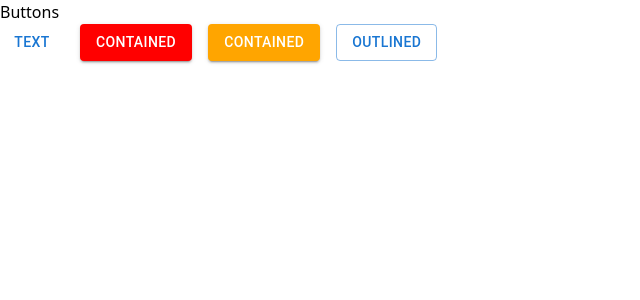
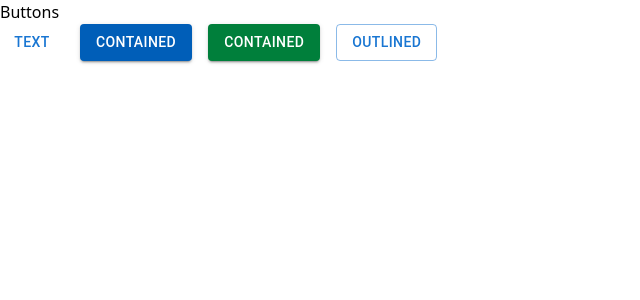
Before and after one commit to vasou20/mw-fe-boiler-plate, a React (Create React App) app: page / in a window 1280 px wide. Shown: the top 300 px of the page, without its empty margins (0-640 px from the left). Built offline with nearby package versions, Linux system fonts and the light colour scheme.

Commit message:
base config

```diff
--- a/src/index.css
+++ b/src/index.css
@@ -1,3 +1,6 @@
+
+@import url('https://fonts.googleapis.com/css2?family=Nunito:wght@400;500;600;700&display=swap');
+@import url('https://fonts.googleapis.com/css2?family=Raleway:wght@300;400;500;600;700;900&display=swap');
 @import "tailwindcss/base";
 @import "tailwindcss/components";
 @import "tailwindcss/utilities";
--- a/src/index.tsx
+++ b/src/index.tsx
@@ -11,6 +11,7 @@ const root = ReactDOM.createRoot(
 );
 root.render(
   <React.StrictMode>
+
     <StyledEngineProvider injectFirst>
       <App />
     </StyledEngineProvider>
--- a/src/styles/style.css
+++ b/src/styles/style.css
@@ -1,3 +1,7 @@
+@import url('https://fonts.googleapis.com/css2?family=Nunito:wght@400;500;600;700&display=swap');
+
+@import url('https://fonts.googleapis.com/css2?family=Raleway:wght@300;400;500;600;700;900&display=swap');
+
 /*
 ! tailwindcss v3.2.3 | MIT License | https://tailwindcss.com
 */
@@ -418,7 +422,7 @@ video {
   display: none;
 }
 
-*, ::before, ::after {
+*, ::before, ::after{
   --tw-border-spacing-x: 0;
   --tw-border-spacing-y: 0;
   --tw-translate-x: 0;
@@ -465,7 +469,7 @@ video {
   --tw-backdrop-sepia:  ;
 }
 
-::-webkit-backdrop {
+::-webkit-backdrop{
   --tw-border-spacing-x: 0;
   --tw-border-spacing-y: 0;
   --tw-translate-x: 0;
@@ -512,7 +516,7 @@ video {
   --tw-backdrop-sepia:  ;
 }
 
-::backdrop {
+::backdrop{
   --tw-border-spacing-x: 0;
   --tw-border-spacing-y: 0;
   --tw-translate-x: 0;
@@ -559,15 +563,30 @@ video {
   --tw-backdrop-sepia:  ;
 }
 
-.bg-primary {
+.bg-primary{
   background-color: var(--primary);
 }
 
-.bg-secondary {
+.bg-secondary{
   background-color: var(--secondary);
 }
 
+.text-red-800{
+  --tw-text-opacity: 1;
+  color: rgb(153 27 27 / var(--tw-text-opacity));
+}
+
 .theme-a{
-  --primary: red;
-  --secondary: orange;
+  --primary: #005eb8;
+  --primary-content: #ffffff;
+  --secondary: #007f3b;
+  --secondary-content: #ffffff;
+  --accent: #fd0;
+  --neutral: "#0b0c0c";
+  --base: "#ffffff";
+  --container: "#f3f2f1";
+  --info: "#2563eb";
+  --success: "#16a34a";
+  --warning: "#d97706",
+    --error: "#dc2626";
 }
--- a/src/theme.css
+++ b/src/theme.css
@@ -1,4 +1,14 @@
 .theme-a{
-    --primary: red;
-    --secondary: orange;
+    --primary: #005eb8;
+    --primary-content: #ffffff;
+    --secondary: #007f3b;
+    --secondary-content: #ffffff;
+    --accent: #fd0;
+    --neutral: "#0b0c0c";
+    --base: "#ffffff";
+    --container: "#f3f2f1";
+    --info: "#2563eb";
+    --success: "#16a34a";
+    --warning: "#d97706",
+    --error: "#dc2626";
 }
--- a/tailwind.config.js
+++ b/tailwind.config.js
@@ -6,7 +6,19 @@ module.exports = {
       colors: {
         primary: 'var(--primary)',
         secondary: 'var(--secondary)',
-      }
+        accent: 'var(--accent)',
+        netural: 'var(--netural)',
+        base: 'var(--base)',
+        container: 'var(--contianer)',
+        info: 'var(--info)',
+        success: 'var(--success)',
+        warning: 'var(--warning)',
+        error: 'var(--error)',
+      },
+      fontFamily: {
+        priamry: ['Raleway', 'sans-serif'],
+        base: ['Nunito', 'sans-serif'],
+      },
     },
   },
   plugins: [],
```
